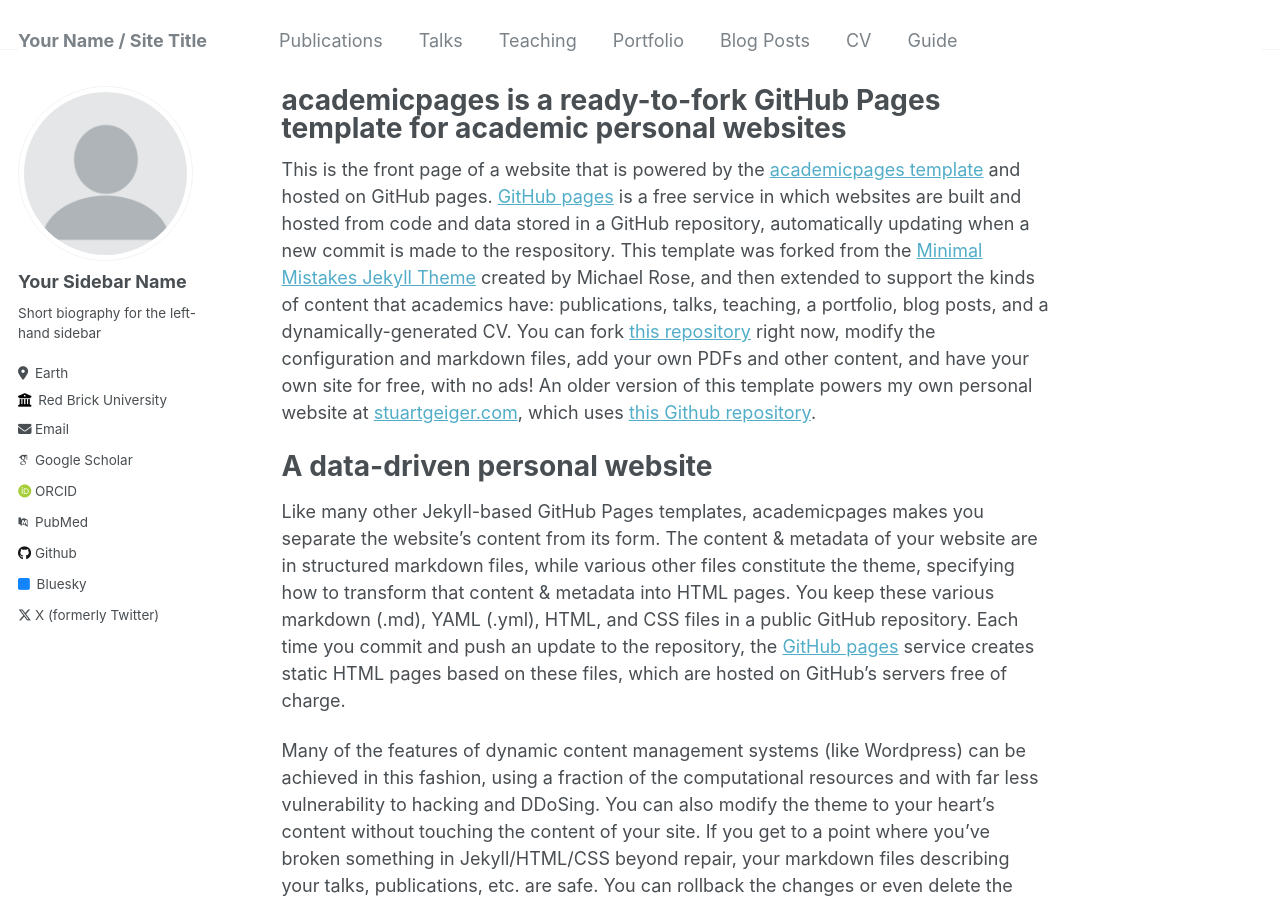
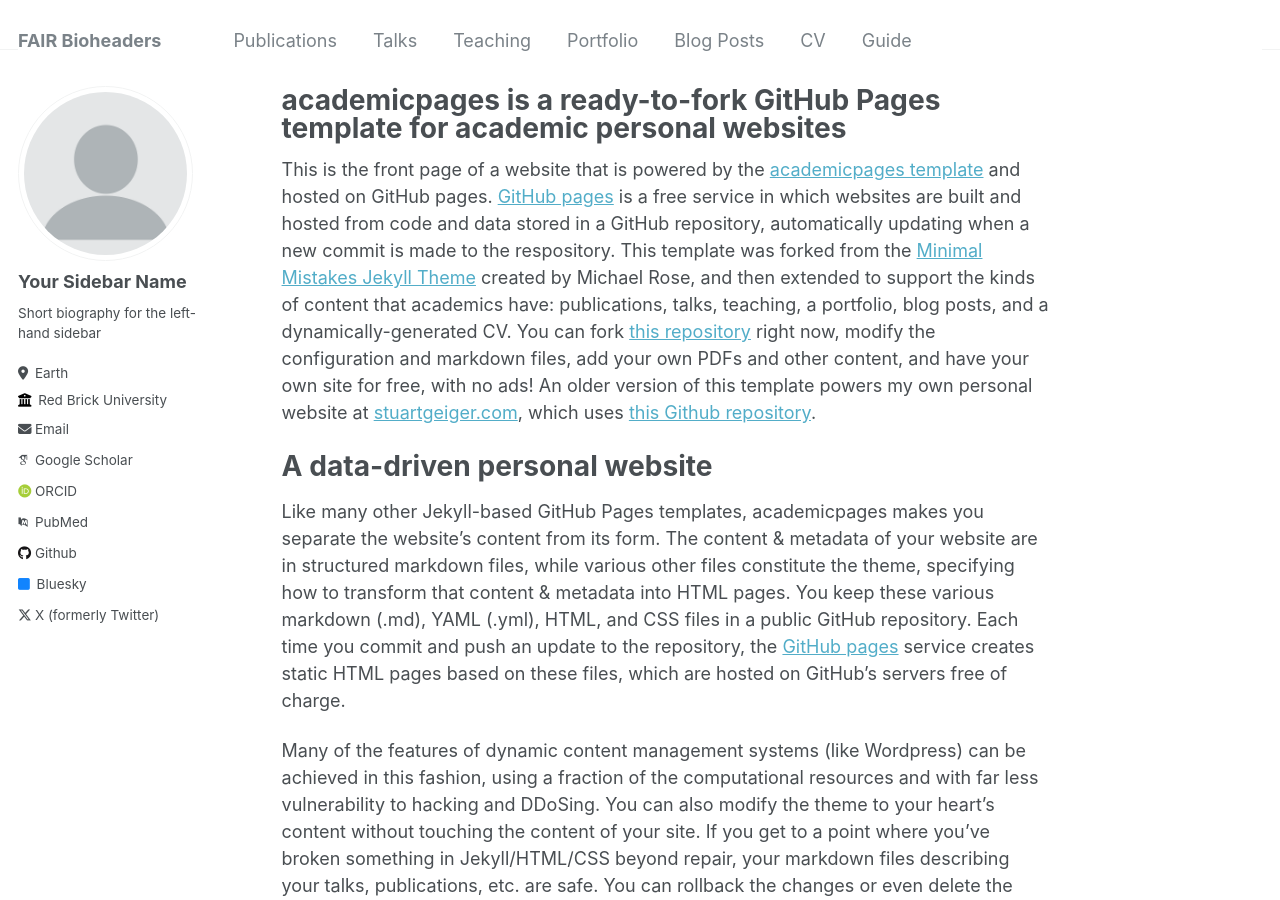
Before and after one commit to FAIR-bioHeaders/fair-bioheaders.github.io, a Jekyll site: the page built from _pages/about.md, in a window 1280 px wide and 900 px high. Built offline with Jekyll 4.4.1, drawn with Linux system fonts in a browser that asks for light colours; some web fonts are replaced.

Commit message:
changing my name

```diff
--- a/_config.yml
+++ b/_config.yml
@@ -8,7 +8,7 @@
 
 # Basic Site Settings
 locale                   : "en-US"
-title                    : "Your Name / Site Title"
+title                    : "FAIR Bioheaders"
 title_separator          : "-"
 name                     : &name "Your Name"
 description              : &description "personal description"
```
